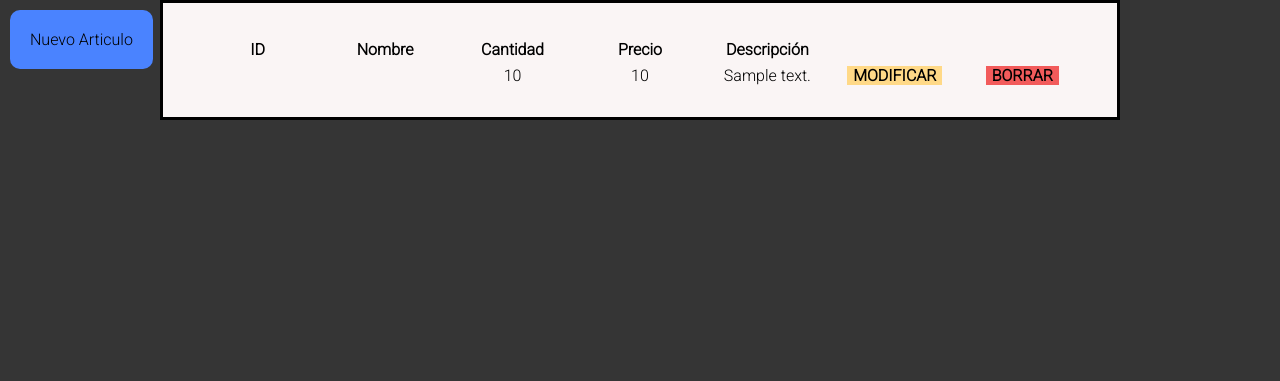
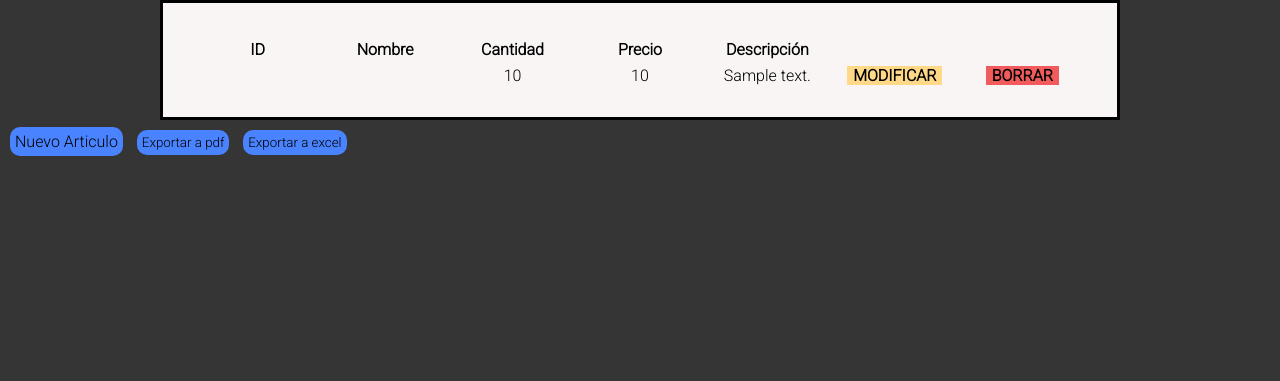
Before and after one commit to tomasCfarias/TP_BACKEND_FRONTEND_IFTS, a PHP site: page /mostrarProductos.php in a window 1280 px wide. Shown: the part 39-420 px from the top of the page. Run offline with PHP 8.4, Linux system fonts and the light colour scheme; the visitor is signed in with stand-in values (Sample User, id 1); tables that the repository leaves empty or names only in its code hold one stand-in row (values such as "Sample post"); data that the repository does not hold is empty; some libraries are stand-ins or nearby versions.

Commit message:
exportar a pdf (mal hecho)

```diff
--- a/css/mostrarusuarios.css
+++ b/css/mostrarusuarios.css
@@ -11,13 +11,17 @@ body {
     background-color: rgb(53, 53, 53);
 }
 
-.nuevo-producto {
-    padding: 20px;
-    position: absolute;
+.button {
+    padding: 5px;
     border-radius: 10px;
     background-color: rgb(74, 131, 255);
     margin-top: 10px;
+    border-style: none;
     margin-left: 10px
+}
+
+#pdfout:hover, #excelout:hover {
+    cursor: pointer;
 }
 .table-products {
     align-items: center;
--- a/mostrarProductos.php
+++ b/mostrarProductos.php
@@ -31,7 +31,6 @@
     <?php
         include_once("./api/navbar.php")
     ?>
-    <a class="nuevo-producto" href="subirProducto.php">Nuevo Articulo</a>
     <table class="table-products">
         <thead>
             <tr>
@@ -63,8 +62,34 @@ if ($result->num_rows > 0) {
 ?>
         </tbody>
     </table>
+    <a class="button" href="subirProducto.php">Nuevo Articulo</a>
+    <button class="button" id="pdfout" onclick="generarPDF()">Exportar a pdf</button>
+    <button class="button" id="excelout">Exportar a excel</button>
     <?php
         include_once("./api/footer.php")
     ?>
+    <script type="text/javascript" src="https://cdnjs.cloudflare.com/ajax/libs/jspdf/2.5.1/jspdf.umd.min.js"></script>
+    <script src="https://cdnjs.cloudflare.com/ajax/libs/html2canvas/1.4.1/html2canvas.min.js" integrity="sha512-BNaRQnYJYiPSqHHDb58B0yaPfCu+Wgds8Gp/gU33kqBtgNS4tSPHuGibyoeqMV/TJlSKda6FXzoEyYGjTe+vXA==" crossorigin="anonymous" referrerpolicy="no-referrer"></script>
+    <script type="text/javascript">
+
+        const generarPDF = () => {
+
+            window.jsPDF = window.jspdf.jsPDF;
+
+            var doc = new jsPDF("l","px","a4");
+            var table = document.getElementsByClassName("table-products")[0]
+            console.log(table)
+
+            doc.html(table, {
+                callback: (doc) => {
+                    doc.save("table.pdf")
+                }
+            })
+        }
+
+
+
+
+    </script>
 </body>
 </html>
```
